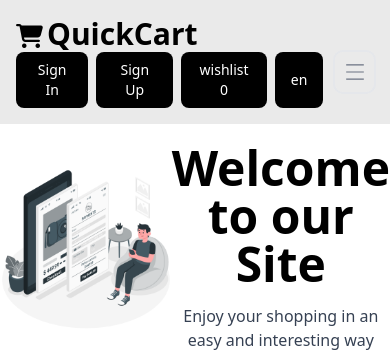
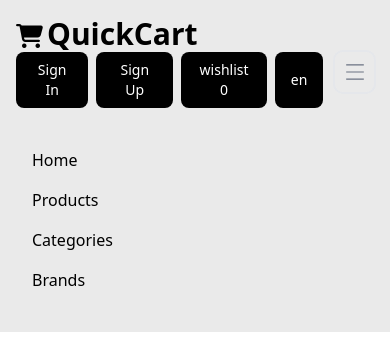
Before and after one commit to ahmedbader862/React, a React (Vite) app: page / in a window 390 px wide. Both pictures are taken after a click on the button "Open main menu". Shown: the top 355 px of the page. Built offline with nearby package versions, Linux system fonts and the light colour scheme; no server answers.

Commit message:
updated navbar toggle

```diff
--- a/src/Components/Navbar/Navbar.jsx
+++ b/src/Components/Navbar/Navbar.jsx
@@ -1,61 +1,51 @@
-import { Link, Navigate, useNavigate } from "react-router-dom";
+import { Link, useNavigate } from "react-router-dom";
 import logo from "../../assets/Imges/freshcart-logo.svg";
 import "./Navbar.css";
 import { useDispatch, useSelector } from "react-redux";
 import { changeEn } from "../../Redux/tolkit";
-import { useContext } from "react";
-
+import { useContext, useState } from "react";
 import { auth } from "../../Contexts/AuthContext";
-
-
-
 
 function Navbar() {
   const dispatch = useDispatch();
 
-
   const isAdmin = localStorage.getItem("isAdmin") === "true"; // Check admin status
 
+  let { setLogin, isLogin } = useContext(auth);
 
-  let { setLogin, isLogin } = useContext(auth)
+  const currentLange = useSelector((state) => state.lange.lange);
 
-  const curentLange = useSelector((state) => state.lange.lange);
+  const text = useSelector((state) => state.lange[currentLange]);
 
-  const text = useSelector((state) => state.lange[curentLange]);
-
-  const productLenth = useSelector((state) => state.lange.products.length);
+  const productLength = useSelector((state) => state.lange.products.length);
 
   const en = () => {
-    console.log(curentLange);
-    dispatch(changeEn(curentLange === "en" ? "ar" : "en"));
-
-
-
+    console.log(currentLange);
+    dispatch(changeEn(currentLange === "en" ? "ar" : "en"));
   };
 
   let navigate = useNavigate();
   function logOut() {
-    localStorage.removeItem('userToken')
+    localStorage.removeItem('userToken');
     localStorage.removeItem('isAdmin');
-    setLogin(null)
-    navigate('/login')
+    setLogin(null);
+    navigate('/login');
   }
+
+  // Add state to manage mobile menu toggle
+  const [isMenuOpen, setIsMenuOpen] = useState(false);
 
   return (
     <>
-      <nav className="clr sticky w-full z-20 top-0 start-0 ">
+      <nav className="clr sticky w-full z-20 top-0 start-0">
         <div className="max-w-screen-xl flex flex-wrap items-center justify-between mx-auto p-4">
-          <Link to='/' className="flex items-center space-x-3 rtl:space-x-reverse">
-
+          <Link to="/" className="flex items-center space-x-3 rtl:space-x-reverse">
             <h1 className="text-3xl font-bold text-black">
               <i className="text-black hover:text-black text-2xl mt-2 me-1 fa-solid fa-cart-shopping"></i>
-              QuickCart</h1>
-
+              QuickCart
+            </h1>
           </Link>
           <div className="flex md:order-2 space-x-3 md:space-x-0 rtl:space-x-reverse">
-
-
-
             <div className="buttons flex gap-2">
               {(isLogin || isAdmin) ? (
                 <li
@@ -73,7 +63,6 @@ function Navbar() {
                   >
                     {text.signIn}
                   </Link>
-
                   <Link
                     to={"/register"}
                     type="button"
@@ -84,23 +73,27 @@ function Navbar() {
                 </>
               )}
 
-              <Link to={"/watchlist"} type="button" className="text-white bg-black hover:bg-black focus:ring-4 focus:outline-none focus:ring-blue-300 font-medium rounded-lg text-sm px-4 py-2 text-center cursor-pointer">
-                {text.wishlist} {productLenth}
+              <Link
+                to={"/watchlist"}
+                type="button"
+                className="text-white bg-black hover:bg-black focus:ring-4 focus:outline-none focus:ring-blue-300 font-medium rounded-lg text-sm px-4 py-2 text-center cursor-pointer"
+              >
+                {text.wishlist} {productLength}
               </Link>
 
-              <button onClick={en} className="text-white bg-black hover:bg-black focus:ring-4 focus:outline-none focus:ring-blue-300 font-medium rounded-lg text-sm px-4 py-2 text-center  ">
-                {curentLange}</button>
-
-
+              <button
+                onClick={en}
+                className="text-white bg-black hover:bg-black focus:ring-4 focus:outline-none focus:ring-blue-300 font-medium rounded-lg text-sm px-4 py-2 text-center"
+              >
+                {currentLange}
+              </button>
             </div>
-
-
             <button
-              data-collapse-toggle="navbar-sticky"
+              onClick={() => setIsMenuOpen(!isMenuOpen)} // Toggle menu on button click
               type="button"
               className="inline-flex items-center p-2 w-10 h-10 justify-center text-sm text-gray-500 rounded-lg md:hidden hover:bg-gray-100 focus:outline-none focus:ring-2 focus:ring-gray-200 dark:text-gray-400 dark:hover:bg-gray-700 dark:focus:ring-gray-600"
               aria-controls="navbar-sticky"
-              aria-expanded="false"
+              aria-expanded={isMenuOpen ? "true" : "false"}
             >
               <span className="sr-only">Open main menu</span>
               <svg className="w-5 h-5" aria-hidden="true" xmlns="http://www.w3.org/2000/svg" fill="none" viewBox="0 0 17 14">
@@ -108,31 +101,55 @@ function Navbar() {
               </svg>
             </button>
           </div>
-          <div className="items-center justify-between hidden w-full md:flex md:w-auto md:order-1" id="navbar-sticky">
-            <ul className="flex flex-col p-4 md:p-0 mt-4 font-medium border rounded-lg  md:space-x-8 rtl:space-x-reverse md:flex-row md:mt-0 md:border-0">
+
+          <div
+            className={`items-center justify-between w-full md:flex md:w-auto md:order-1 ${isMenuOpen ? 'block' : 'hidden'}`}
+            id="navbar-sticky"
+          >
+            <ul className="flex flex-col p-4 md:p-0 mt-4 font-medium  rounded-lg md:space-x-8 rtl:space-x-reverse md:flex-row md:mt-0 md:border-0">
               <li>
-                <Link to="/" className="block py-2 text-black-500">
+                <Link
+                  to="/"
+                  className="block py-2 text-black-500"
+                  onClick={() => setIsMenuOpen(false)} // Close menu on click
+                >
                   {text.home}
                 </Link>
               </li>
               <li>
-                <Link to="/products" className="block py-2 text-black">
+                <Link
+                  to="/products"
+                  className="block py-2 text-black"
+                  onClick={() => setIsMenuOpen(false)} // Close menu on click
+                >
                   {text.Products}
                 </Link>
               </li>
               <li>
-                <Link to='/categories' className="block py-2 text-black">
+                <Link
+                  to="/categories"
+                  className="block py-2 text-black"
+                  onClick={() => setIsMenuOpen(false)} // Close menu on click
+                >
                   {text.Categories}
                 </Link>
               </li>
               <li>
-                <Link to="/Brands" className="block py-2 text-black">
+                <Link
+                  to="/Brands"
+                  className="block py-2 text-black"
+                  onClick={() => setIsMenuOpen(false)} // Close menu on click
+                >
                   {text.Brands}
                 </Link>
               </li>
               {isAdmin && (
                 <li>
-                  <Link to="/admin" className="block py-2 text-black">
+                  <Link
+                    to="/admin"
+                    className="block py-2 text-black"
+                    onClick={() => setIsMenuOpen(false)} // Close menu on click
+                  >
                     {text.Admin}
                   </Link>
                 </li>
@@ -140,12 +157,12 @@ function Navbar() {
             </ul>
           </div>
 
-          {isLogin && <Link to="/cart" className="cart md:order-3 relative">
-            <i className="text-black hover:text-black text-2xl mt-2 fa-solid fa-cart-shopping"></i>
-
-          </Link>}
+          {isLogin && (
+            <Link to="/cart" className="cart md:order-3 relative">
+              <i className="text-black hover:text-black text-2xl mt-2 fa-solid fa-cart-shopping"></i>
+            </Link>
+          )}
         </div>
-
       </nav>
     </>
   );
```
